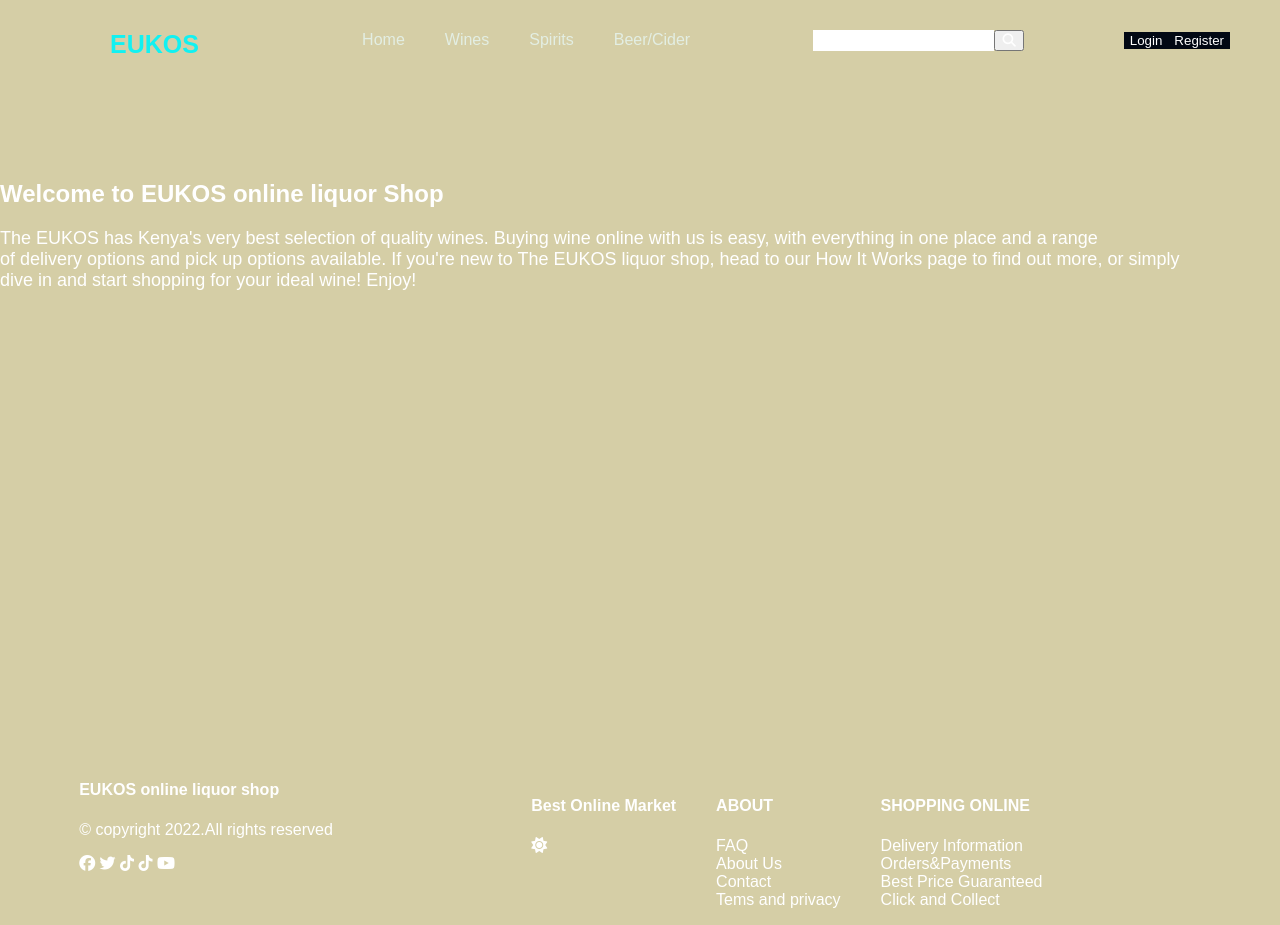
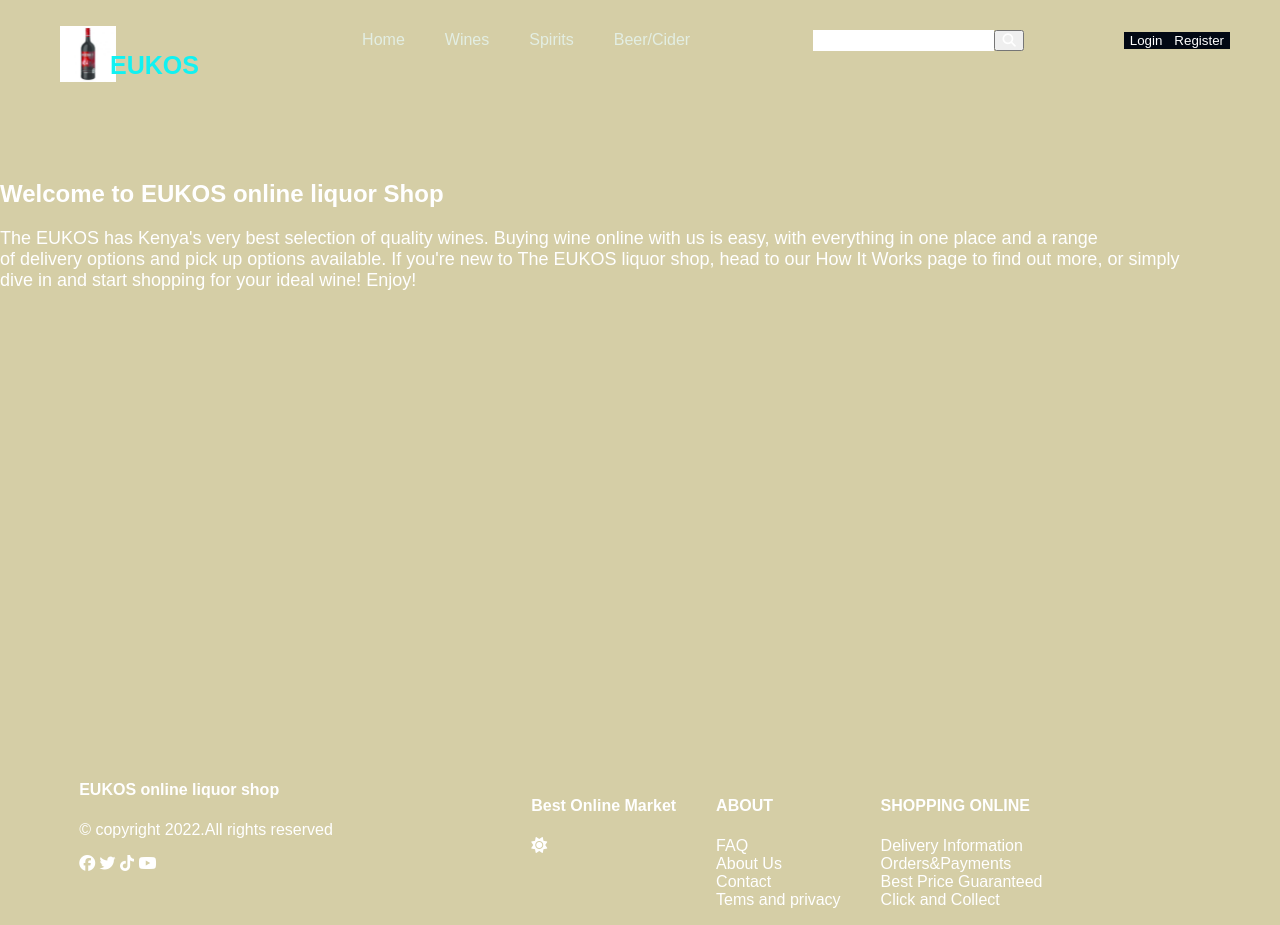
Before and after one commit to kipkemoi98/phase-one-independent-project, a plain HTML site: page index.html in a window 1280 px wide. Drawn offline with Linux system fonts and the light colour scheme; some icons are missing.

Commit message:
add images

```diff
--- a/index.html
+++ b/index.html
@@ -17,7 +17,7 @@
 
     <navigation class="nav">
       <div class="logo">
-        <img src="./images/Cider" alt="" />
+        <img src="./images/sweetred.jpg" alt="" />
         <h3>EUKOS</h3>
       </div>
       <div class="nav">
@@ -64,7 +64,6 @@
             <a href=""><i class="fa-brands fa-facebook"></i></a>
             <a href=""><i class="fa-brands fa-twitter"></i></a>
             <a href=""><i class="fa-brands fa-tiktok"></i></a>
-            <a href=""><i class="fa-brands fa-tiktok"></i></a>
             <i class="fa-brands fa-youtube"></i>
           </div>
         </div>
```
Also changed, not shown: images/1-450x450.jpg (added), images/BaloziBeerCan500ml_1024x1024-450x450.png (added), images/Buy-Four-Cousins-Sweet-Red-5-Ltrs-8-Online-450x450.jpg (added), images/LHOUP-0-450x450.jpg (added), images/caa6661c-0330-4cc2-8a0b-d2c335d46b55-450x450.png (added), images/faxe-10-extra-450x450.png (added), images/sweetred.jpg (added).
